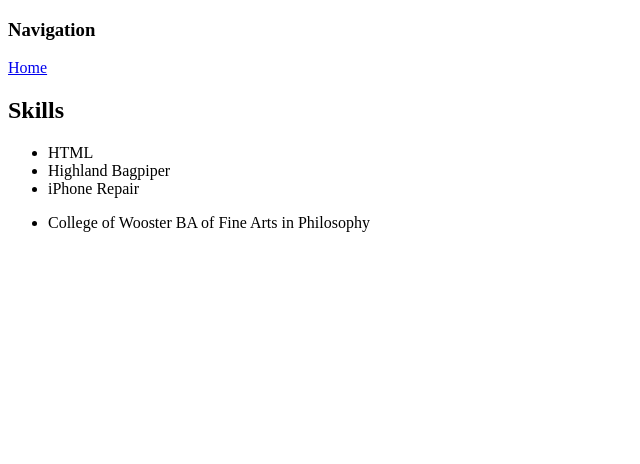
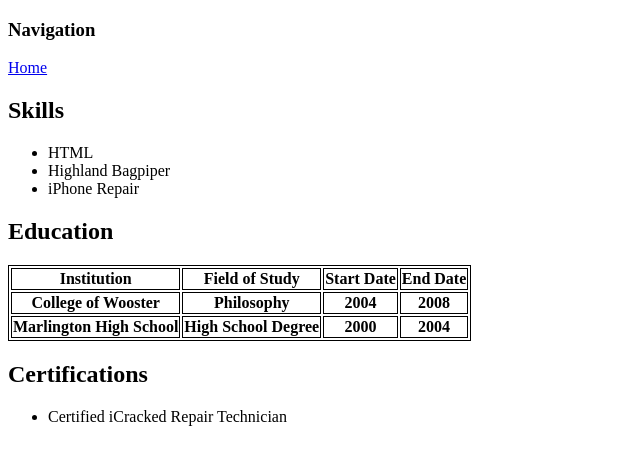
Before and after one commit to blowpipe10/Portfolio-Site, a plain HTML site: page skills.html in a window 1280 px wide. Shown: the whole page, without its empty margins (0-640 px from the left). Drawn offline with Linux system fonts and the light colour scheme.

Commit message:
<Portfolio Site V4>

```diff
--- a/skills.html
+++ b/skills.html
@@ -2,6 +2,11 @@
 <html>
     <head>
         <title>Brett Lamb - Portfolio</title>
+        <style>
+            table, th, td {
+                border: 1px solid black;
+            }
+        </style>
     </head>
     <body>
         <h3>Navigation</h3>
@@ -12,8 +17,34 @@
             <li>Highland Bagpiper</li>
             <li>iPhone Repair</li>
         </ul>
+        <h2>Education</h2>
+        <table>
+            <thead>
+                <tr>
+                    <th>Institution</th>
+                    <th>Field of Study</th>
+                    <th>Start Date</th>
+                    <th>End Date</th>
+                </tr>
+            </thead>
+            <tbody>
+                <tr>
+                    <th>College of Wooster</th>
+                    <th>Philosophy</th>
+                    <th>2004</th>
+                    <th>2008</th>
+                </tr>
+                 <tr>
+                    <th>Marlington High School</th>
+                    <th>High School Degree</th>
+                    <th>2000</th>
+                    <th>2004</th>
+                </tr>
+            </tbody>
+        </table>
+        <h2>Certifications</h2>
         <ul>
-            <li>College of Wooster BA of Fine Arts in Philosophy</li>
+            <li>Certified iCracked Repair Technician</li>
         </ul>
     </body>
 </html>
```
